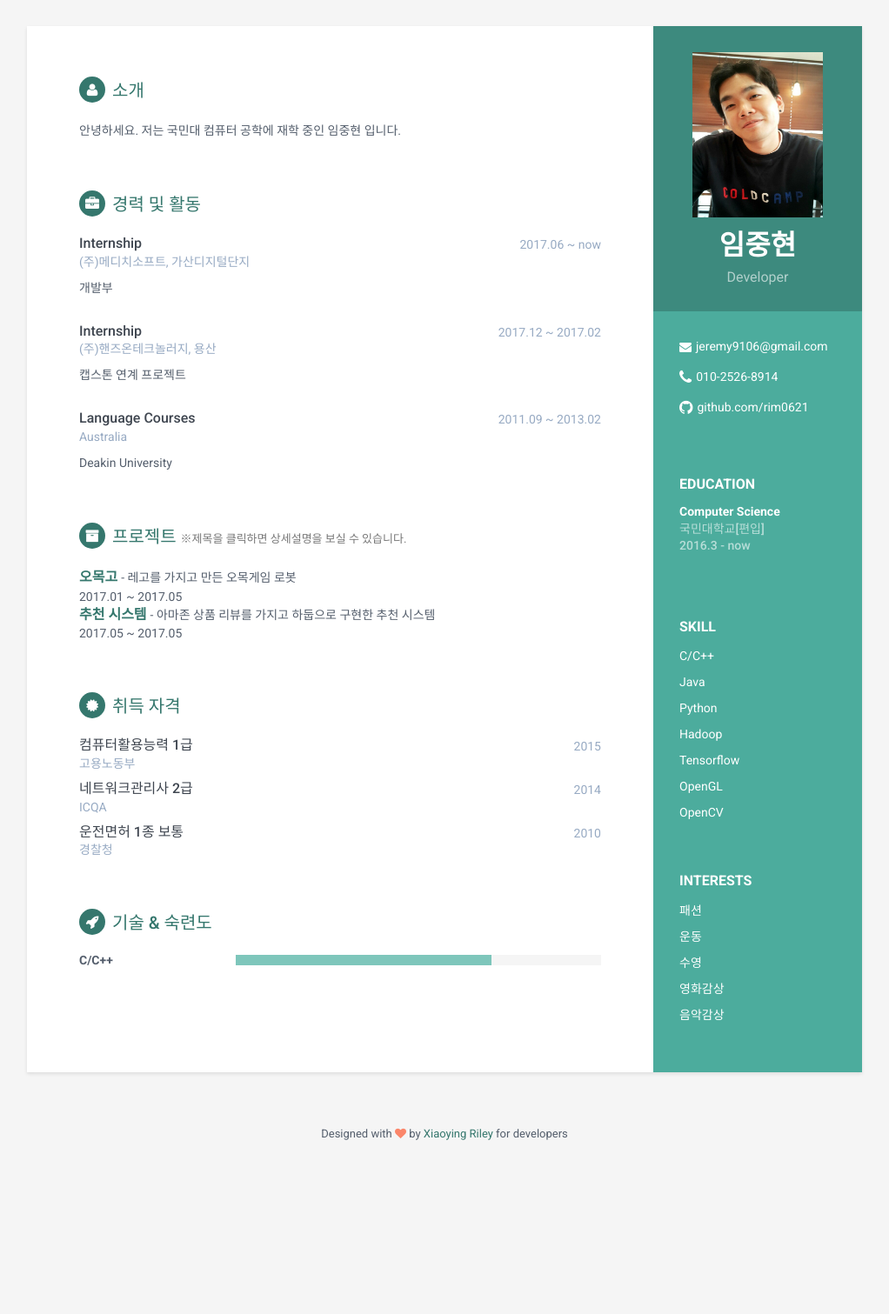
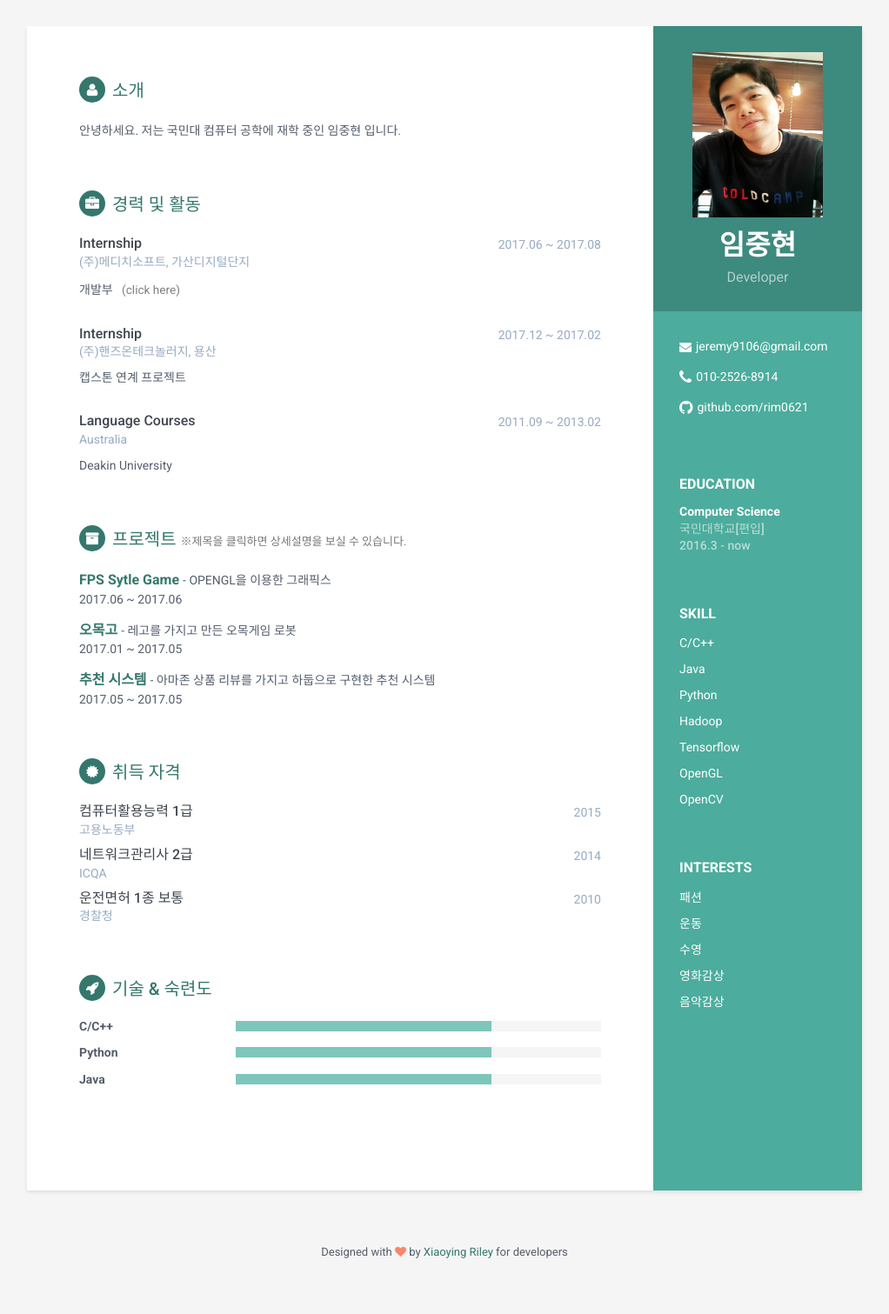
Before and after one commit to rim0621/rim0621.github.io, a Jekyll site: the page index.html, which Jekyll copies as it is, in a window 1280 px wide. Shown: the whole page at 87% size, without its empty margins (129-1151 px from the left). Built offline with Jekyll 4.4.1, drawn with Linux system fonts in a browser that asks for light colours; before the commit the page ends 1374 px from its top, so only the background shows below that.

Commit message:
2017-08-15

```diff
--- a/index.html
+++ b/index.html
@@ -49,14 +49,7 @@
 	    <h4 class="degree">Computer Science</h4>
 	    <h5 class="meta">국민대학교[편입]</h5>
 	    <div class="time">2016.3 - now</div>
-	</div><!--//item-->
-	<div class="item">
-	    <!--
-	    <h4 class="degree">컴퓨터정보과</h4>
-	    <h5 class="meta">동서울대학 - 성남 [졸업]</h5>
-	    <div class="time">2010.3 - 2015.2</div>
-	  -->
-	</div><!--//item-->
+	</div>
     </div><!--//education-container-->
 
     <div class="languages-container container-block">
@@ -93,7 +86,7 @@
 	    <p>안녕하세요. 저는 국민대 컴퓨터 공학에 재학 중인 임중현 입니다.</p>
 	</div><!--//summary-->
     </section><!--//section-->
-
+    <!--경력-->
     <section class="section experiences-section">
 	<h2 class="section-title"><i class="fa fa-briefcase"></i>경력 및 활동</h2>
 
@@ -101,16 +94,42 @@
 	    <div class="meta">
 		<div class="upper-row">
 		    <h3 class="job-title">Internship</h3>
-		    <div class="time">2017.06 ~ now</div>
+		    <div class="time">2017.06 ~ 2017.08</div>
 		</div><!--//upper-row-->
 		<div class="company">(주)메디치소프트, 가산디지털단지 </div>
 	    </div><!--//meta-->
 	    <div class="details">
-		<p>개발부</p>
-
+		<p>개발부 &nbsp;
+     <span class="project-title">
+     <a class="anchor" data-toggle="modal" data-target="#TODOModal1" style="color:gray"> <small style="cursor:pointer">(click here)</small></a>
+     </span>
+      <div id="TODOModal1" class="modal fade" role="dialog">
+        <div class="modal-dialog">
+          <!-- Modal content-->
+          <div class="modal-content">
+            <div class="modal-header">
+              <button type="button" class="close" data-dismiss="modal">&times;</button>
+              <h4 class="modal-title">
+                <span class="glyphicon glyphicon-level-up">&nbsp;Internship</span>
+              </h4>
+            </div>
+            <div class="modal-body">
+        <div class="panel panel-default">
+          <div class="panel-heading">what to do</div>
+          <div class="panel-body">
+      <ul class="normal">
+        <li> 상품을 구매 할 때 사용자들은 리뷰를 보고 구매하는 경향이 있다. 하지만 리뷰는 가장 최근의 작성된 리뷰 순으로 나타나 있는 경우가 많기 때문에 사람들은 어느 리뷰가 상품에 대한 적합한 리뷰인지 구분하기가 힘들다. 따라서 본 프로젝트는 단순히 리뷰를 보여주는 것이 아니라 좀 더 구매자들의 평가가 많은 리뷰를 보여주는 프로그램을 구현하고자 진행하게 되었다. </li>
+      </ul>
+        </div>
+      </div>
+        </div>
+      </div>
+    </div>
+  </div>
+    </p>
 	    </div><!--//details-->
 	</div><!--//item-->
-
+<!--end-->
 
 	<div class="item">
 	    <div class="meta">
@@ -146,11 +165,73 @@
 
 	<h2 class="section-title"><i class="fa fa-archive"></i>프로젝트  <small>※제목을 클릭하면 상세설명을 보실 수 있습니다.</small></h2>
 
+     <div class="item">
+        <span class="project-title">
+      <a class="anchor" data-toggle="modal" data-target="#projectModal3" style="cursor:pointer"><strong>FPS Sytle Game</strong></a>
+    </span> - <span class="project-tagline">OPENGL을 이용한 그래픽스</span>
+        <div id="projectModal3" class="modal fade" role="dialog">
+          <div class="modal-dialog">
+            <!-- Modal content-->
+            <div class="modal-content">
+              <div class="modal-header">
+                <button type="button" class="close" data-dismiss="modal">&times;</button>
+                <h4 class="modal-title">
+                  <span class="glyphicon glyphicon-level-up">&nbsp;FPS-Sytle</span>
+                </h4>
+              </div>
+              <div class="modal-body">
+          <div class="panel panel-default">
+            <div class="panel-heading">개요</div>
+            <div class="panel-body">
+        <ul class="normal">
+          <li> 스타크래프트, 롤, 오버워치, 메이플, 서든어택, 리니지 등 게임은 누구나 즐기는 엔터테이먼트이다. 혼자 뿐 아니라 친구들과 또는 모르는 사람들과 하면 더욱 재미있다. 전에 서든어택을 친구들과 즐겼던 한 유저로써 FPS 스타일의 게임을 구현하고자 한다.  </li>
+        </ul>
+            </div>
+          </div>
+          <div class="panel panel-default">
+            <div class="panel-heading">개발과정</div>
+            <div class="panel-body">
+        <ul class="normal">
+        <li style="margin-top:10px">Shader</li>
+        <img class="project3" src="assets/project3/shader.png" width="450" height="270" alt=""  />
+        <li style="margin-top:10px">Objects</li>
+        <img class="project3" src="assets/project3/object.png" width="450" height="400" alt=""  />
+        <div> 인터넷에서 쉽게 구할 수 있는 오픈소스들을 사용하였다.</div>
+        <li style="margin-top:10px">Camera</li>
+        <div>keyboard에 키값을 받아서 3차원상에 앞뒤양옆으로 자유롭게 움직일수 있고 마우스를 통해 주위를 둘러 볼수 있도록 구현하였다.</div>
+        <li style="margin-top:10px">Phong</li>
+        <img class="project3" src="assets/project3/phong.png" width="450" height="400" alt=""  />
+        <div>phong reflection을 사용하여 단색이 아니라 좀더 실제처럼 빛을 구현하였다.</div>
+        <li style="margin-top:10px">Texture mapping</li>
+        <img class="project3" src="assets/project3/texture.png" width="450" height="400" alt=""  />
+        <div>texture mapping을 해보았지만 안 이뻐서 삭제하고 그냥 배운 내용을 토대로 구현만 하였다.</div>
+        <li style="margin-top:10px">Complete</li>
+        <img class="project3" src="assets/project3/lst.png" width="450" height="400" alt=""  />
+        </ul>
+            </div>
+          </div>
+          <div class="panel panel-default">
+            <div class="panel-heading">사용기술</div>
+            <div class="panel-body">
+        <ul class="normal">
+          <li> opengl </li>
+          <li><a href="https://github.com/rim0621/freeOpenGL/tree/master/FPSGAME" target="_blank">링크(link)</a></li>
+        </ul>
+            </div>
+          </div>
+        </div>
+        </div>
+      </div>
+    </div>
+    <div>2017.06 ~ 2017.06</div>
+  </div>
+
+<!--end project-3 -->
 
 
 	<div class="item">
 	    <span class="project-title">
-		<a class="anchor" data-toggle="modal" data-target="#projectModal1"><strong>오목고</strong></a>
+		<a class="anchor" data-toggle="modal" data-target="#projectModal1"  style="cursor:pointer"><strong>오목고</strong></a>
   </span> - <span class="project-tagline">레고를 가지고 만든 오목게임 로봇</span>
 	    <div id="projectModal1" class="modal fade" role="dialog">
 				<div class="modal-dialog">s
@@ -232,12 +313,13 @@
               				</div>
             			  </div>
                   <div>2017.01 ~ 2017.05</div>
+                </div>
 
 <!--end project-1 -->
 
                   	<div class="item">
                   	    <span class="project-title">
-                  		<a class="anchor" data-toggle="modal" data-target="#projectModal2"><strong>추천 시스템</strong></a>
+                  		<a class="anchor" data-toggle="modal" data-target="#projectModal2" style="cursor:pointer"><strong>추천 시스템</strong></a>
                     </span> - <span class="project-tagline">아마존 상품 리뷰를 가지고 하둡으로 구현한 추천 시스템</span>
                   	    <div id="projectModal2" class="modal fade" role="dialog">
                   				<div class="modal-dialog">
@@ -289,6 +371,7 @@
               				</div>
                     </div>
                     <div>2017.05 ~ 2017.05</div>
+                 </div>
 
 
 <!--end project-2 -->
@@ -346,6 +429,20 @@
                             </div>
                         </div><!--//level-bar-->
                     </div><!--//item-->
+                   <div class="item">
+                        <h3 class="level-title">Python</h3>
+                        <div class="level-bar">
+                            <div class="level-bar-inner" data-level="70%">
+                            </div>
+                        </div>
+                    </div>
+                    <div class="item">
+                        <h3 class="level-title">Java</h3>
+                        <div class="level-bar">
+                            <div class="level-bar-inner" data-level="70%">
+                            </div>
+                        </div>
+                    </div>
                 </div>
             </section><!--//skills-section-->
 
```
Also changed, not shown: other parts of index.html (+1 -1 lines), assets/project3/lst.png (added), assets/project3/object.png (added), assets/project3/phong.png (added), assets/project3/shader.png (added), assets/project3/texture.png (added). Lines whose indentation alone changed are shown as unchanged.
